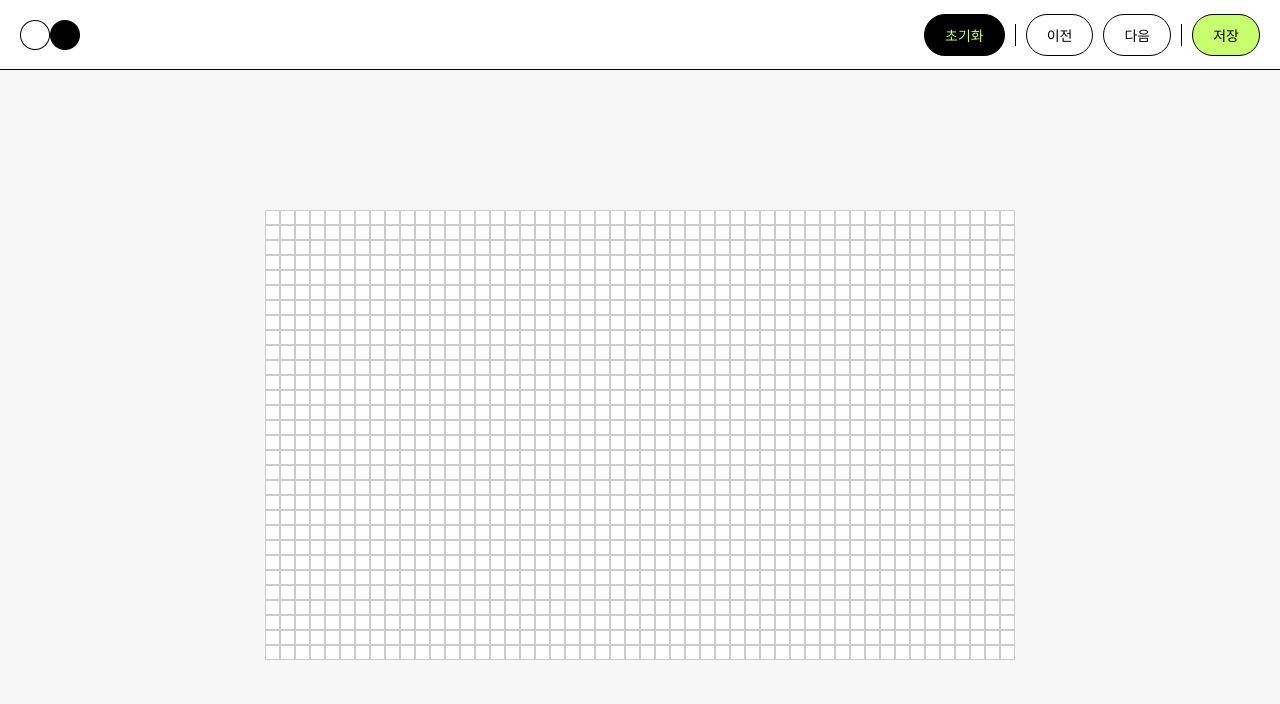
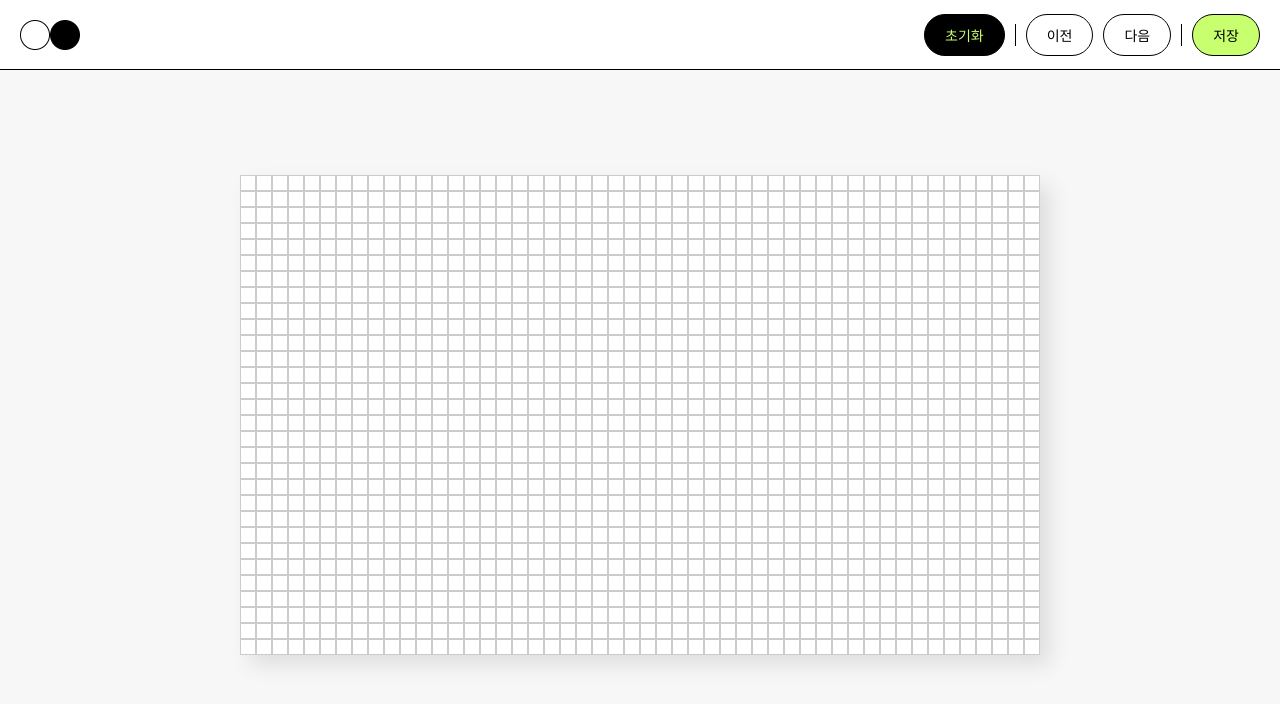
Before and after one commit to kanghyew0n/bead-buddies, a React (Vite) app: page / in a window 1280 px wide. Shown: the top 704 px of the page. Built offline with nearby package versions, Linux system fonts and the light colour scheme.

Commit message:
💄 Design:  그리드 padding 사이즈 변경 및 그림자 추가

```diff
--- a/src/components/Grid.tsx
+++ b/src/components/Grid.tsx
@@ -18,14 +18,14 @@ const Grid: React.FC<GridProps> = ({ column, row }) => {
   const calcCellSize = () => {
     if (column > row) {
       const viewPortWidth = window.innerWidth;
-      const maxGridWidth = viewPortWidth - 500;
+      const maxGridWidth = viewPortWidth - 460; // 250*2에서 padding 40 제외
       const cellSize = Math.floor(maxGridWidth / column);
       return cellSize;
     }
 
     if (column <= row) {
       const viewPortHeight = window.innerHeight;
-      const maxGridHeight = viewPortHeight - HEADER_HEIGHT - 140;
+      const maxGridHeight = viewPortHeight - HEADER_HEIGHT - 110;
       const cellSize = Math.floor(maxGridHeight / row);
       return cellSize;
     }
@@ -48,21 +48,22 @@ const Grid: React.FC<GridProps> = ({ column, row }) => {
 };
 
 const GridWrapper = styled.div`
-  width: 100%;
-  height: calc(100vh - 70px);
+  height: calc(100vh - 70px - 40px); // header + T.B padding
   display: flex;
   align-items: center;
   justify-content: center;
 `;
 
 const GridGuide = styled.div<GridProps>`
-  max-width: calc(100vw - 500px);
-  max-height: calc(100vh - 70px - 140px);
+  max-width: calc(100vw - 460px);
+  max-height: calc(100vh - 70px - 100px);
   width: fit-content;
   height: fit-content;
   display: grid;
   grid-template-columns: ${({ column }) => `repeat(${column}, 1fr)`};
   grid-template-rows: ${({ row }) => `repeat(${row}, 1fr)`};
+  box-shadow: rgba(0,0,0,0.1) 10px 10px 20px;
+
 `;
 
 const GridItem = styled.div<GridItemProps>`
```
